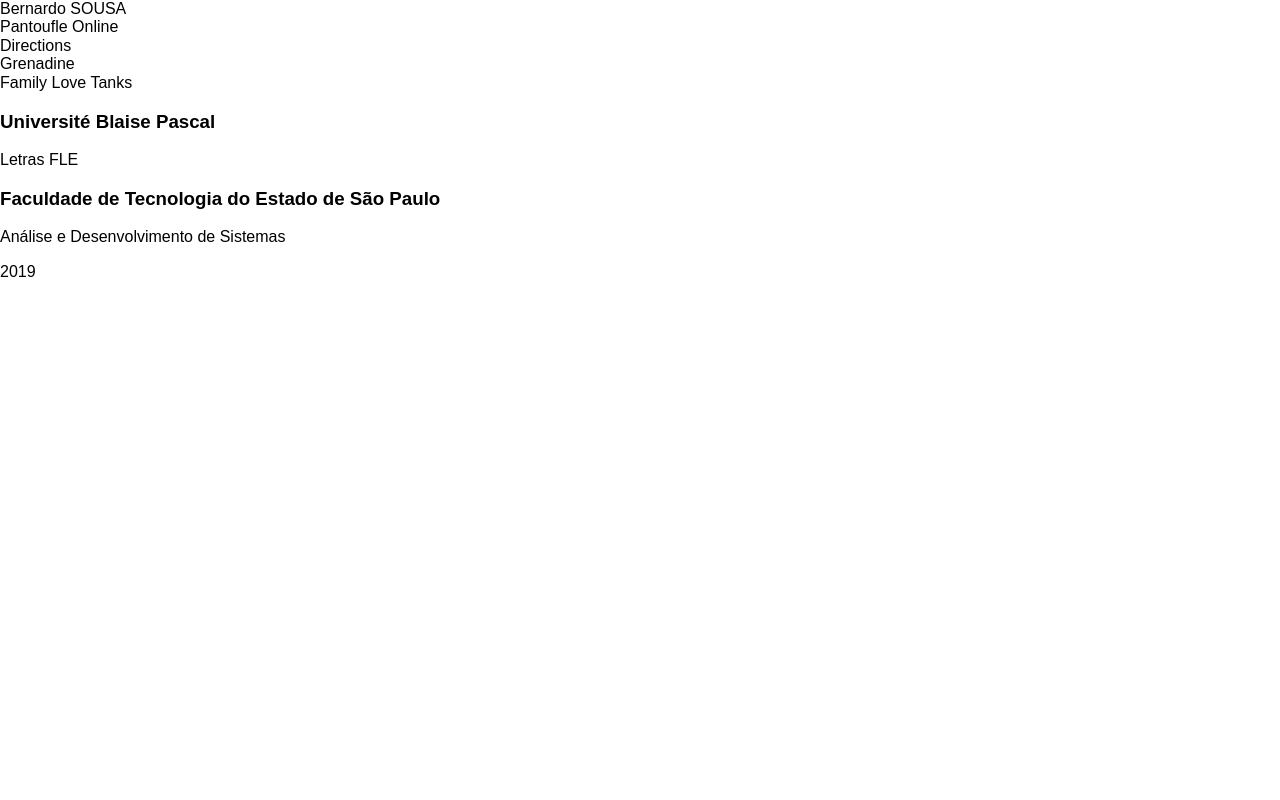
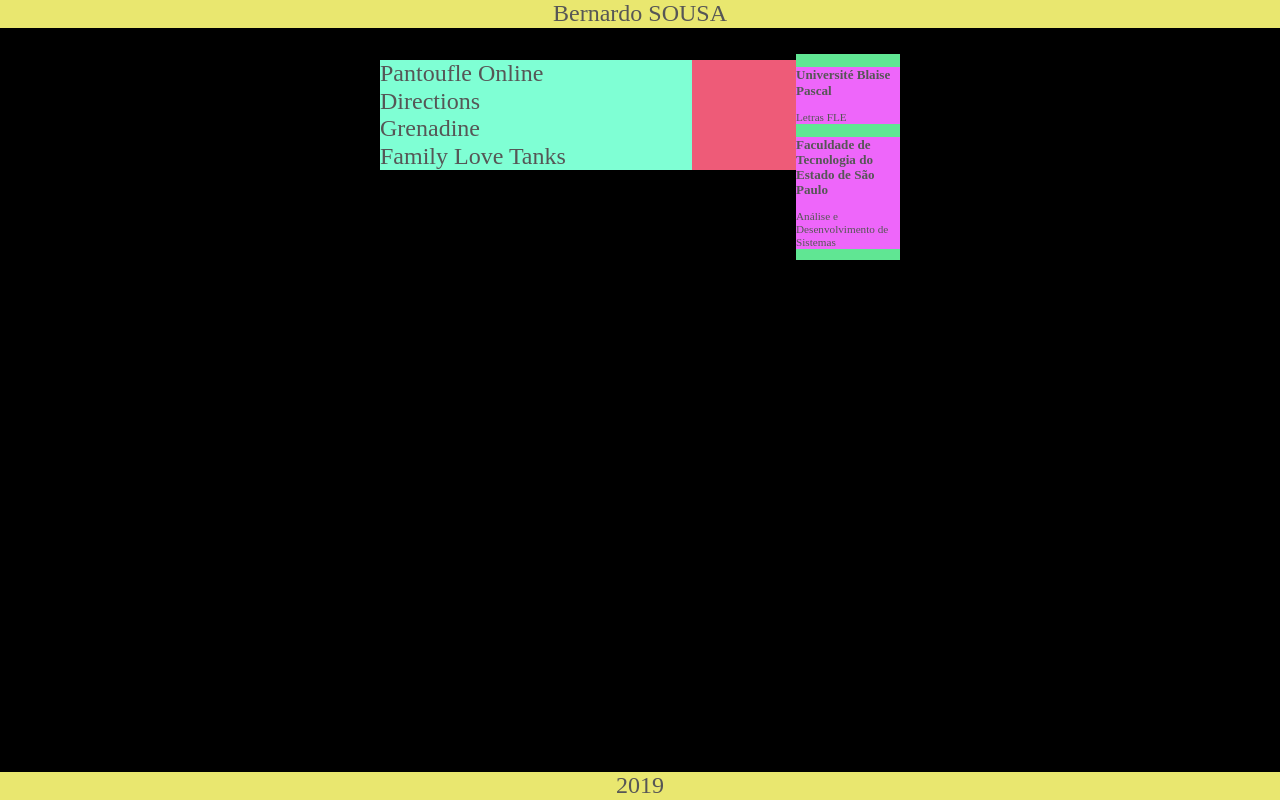
Before and after one commit to bernardodesousa/portfolio, a plain HTML site: page index.html in a window 1280 px wide. Drawn offline with nearby package versions, Linux system fonts and the light colour scheme.

Commit message:
Create CSS file.

```diff
--- a/index.html
+++ b/index.html
@@ -6,16 +6,19 @@
     <meta http-equiv="X-UA-Compatible" content="ie=edge">
     <title>Document</title>
     <link rel="stylesheet" href="https://cdnjs.cloudflare.com/ajax/libs/normalize/8.0.1/normalize.css">
-    <link rel="stylesheet" href="https://unpkg.com/purecss@1.0.0/build/pure-min.css" integrity="sha384-nn4HPE8lTHyVtfCBi5yW9d20FjT8BJwUXyWZT9InLYax14RDjBj46LmSztkmNP9w" crossorigin="anonymous">
+    <link rel="stylesheet" href="styles.css">
 </head>
 <body>
     <header>Bernardo SOUSA</header>
+    <div id="container">
+
         <section id="projects">
             <article>Pantoufle Online</article>
             <article>Directions</article>
             <article>Grenadine</article>
             <article>Family Love Tanks</article>
         </section>
+
         <section id="education">
             <div class="card">
                 <h3>Université Blaise Pascal</h3>
@@ -26,6 +29,8 @@
                 <p>Análise e Desenvolvimento de Sistemas</p>
             </div>
         </section>
+
+    </div>
     <footer>2019</footer>
 </body>
 </html>
--- /dev/null
+++ b/styles.css
@@ -0,0 +1,49 @@
+body {
+    font-size: 24px;
+    color: #565656;
+    background-color: black;
+    padding: 0;
+    margin: 0;
+}
+
+header {
+    background-color: rgb(233, 231, 111);
+    position: fixed;
+    width: 100%;
+    top: 0;
+    text-align: center;
+}
+
+div#container {
+    background-color: rgb(238, 91, 120);
+    max-width: 520px;
+    margin: 60px auto 0;
+}
+
+section#projects {
+    background-color: aquamarine;
+    max-width: 60%;
+    position: relative;
+}
+
+section#education {
+    background-color: rgb(96, 230, 147);
+    float: right;
+    max-width: 20%;
+    display: inline;
+    font-size: 0.7rem;
+    top: -116px;
+    position: relative;
+}
+
+div.card {
+    background-color: rgb(238, 102, 250);
+}
+
+footer {
+    background-color: rgb(233, 231, 111);
+    position: fixed;
+    width: 100%;
+    bottom: 0;
+    text-align: center;
+}
```
Lines whose indentation alone changed are shown as unchanged.
